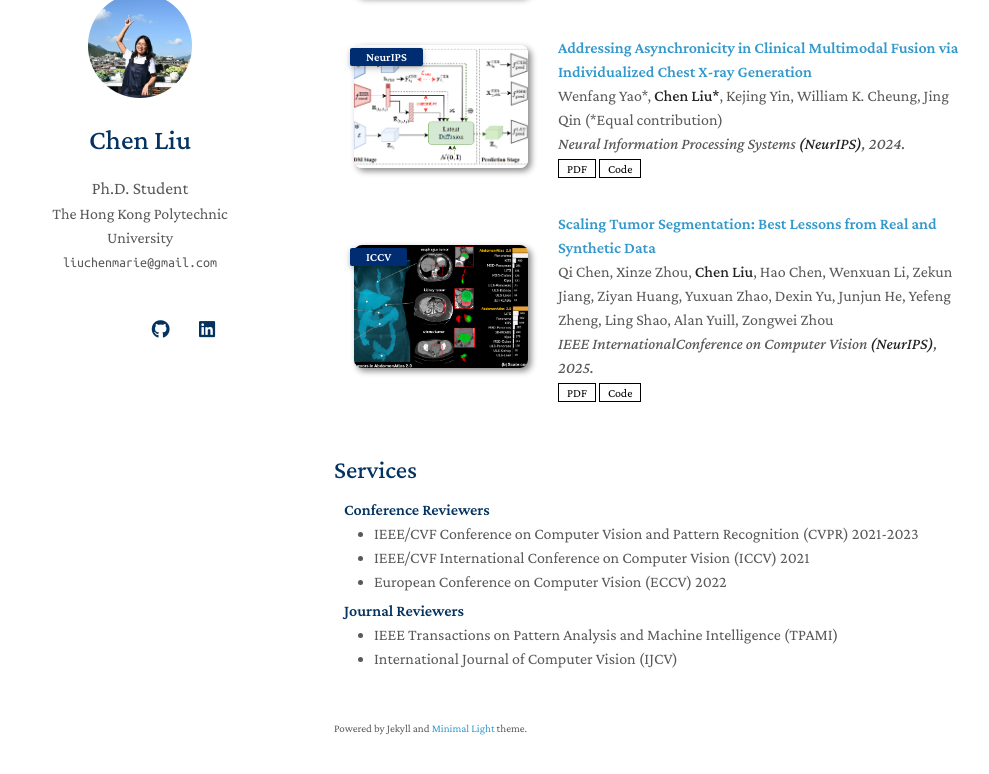
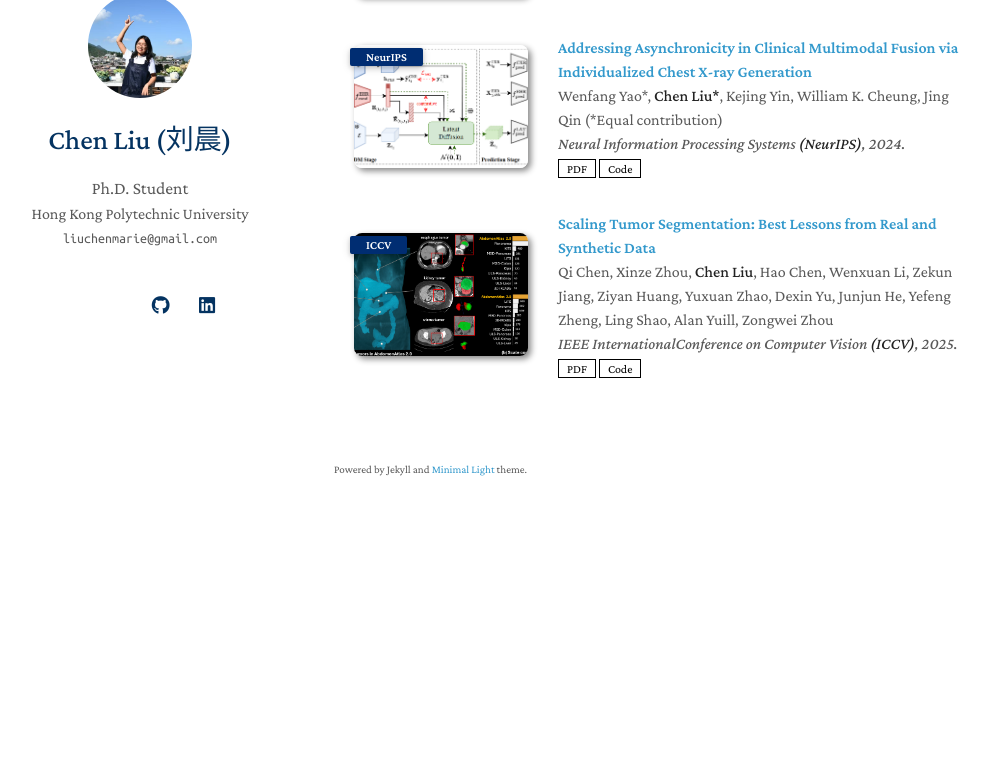
Before and after one commit to Chenliu-svg/Chenliu-svg.github.io, a Jekyll site: the page built from index.md, in a window 1280 px wide and 900 px high, scrolled down 646 px, cut to the strip 91-865 px from the top of the window. Shown: the whole strip, without its empty margins (136-1125 px from the left). Built offline with Jekyll 4.4.1, drawn with Linux system fonts in a browser that asks for light colours; a style sheet for code colours, icons or effects is not loaded; our own code applies the rules of GitHub Pages for plain Markdown files; after the commit the page ends 1287 px from its top, so only the background shows below that.

Commit message:
first commit

```diff
--- a/_config.yml
+++ b/_config.yml
@@ -1,7 +1,7 @@
 # Basic Information
-title: Chen Liu
+title: Chen Liu (刘晨)
 position: Ph.D. Student
-affiliation: The Hong Kong Polytechnic University
+affiliation: Hong Kong Polytechnic University
 email: liuchenmarie@gmail.com
 
 # Search Engine Optimization (SEO)
@@ -13,7 +13,7 @@ canonical: https://minimal-light-theme.yliu.me/
 # Links
 # If you don't need one of them, you may delete the corresponding line.
 google_scholar: https://scholar.google.com/citations?user=i938yiEAAAAJ&hl=en
-cv_link: assets/files/curriculum_vitae.pdf
+cv_link: assets/files/CV_2025_11_09.pdf
 github_link: https://github.com/Chenliu-svg
 linkedin: https://www.linkedin.com/in/chenliukukuku/?locale=en_US
 
--- a/_data/publications.yml
+++ b/_data/publications.yml
@@ -6,6 +6,7 @@ main:
     conference: Neural Information Processing Systems <strong>(NeurIPS)</strong>, 2025.
     pdf: https://arxiv.org/pdf/2510.11112
     code: https://github.com/Chenliu-svg/DiPro
+    slides: https://github.com/Chenliu-svg/DiPro/blob/master/figures/DiPro_slides.pdf
     # bibtex: https://bib.yliu.me/MICCAI23.txt
     image: ./assets/img/DiPro_poster.png
     notes: Spotlight(~3%)
@@ -16,6 +17,7 @@ main:
     conference: Neural Information Processing Systems <strong>(NeurIPS)</strong>, 2024.
     pdf: https://arxiv.org/pdf/2410.17918
     code: https://github.com/Chenliu-svg/DDL-CXR
+    slides: https://neurips.cc/media/neurips-2024/Slides/93285.pdf
     # page: https://class-il.mpi-inf.mpg.de/mnemonics/
     # bibtex: https://class-il.mpi-inf.mpg.de/mnemonics/
     # notes: Oral Presentation
@@ -24,7 +26,7 @@ main:
   - title: "Scaling Tumor Segmentation: Best Lessons from Real and Synthetic Data"
     authors: Qi Chen, Xinze Zhou, <strong>Chen Liu</strong>, Hao Chen, Wenxuan Li, Zekun Jiang, Ziyan Huang, Yuxuan Zhao, Dexin Yu, Junjun He, Yefeng Zheng, Ling Shao, Alan Yuill, Zongwei Zhou
     conference_short: ICCV
-    conference: IEEE InternationalConference on Computer Vision <strong>(NeurIPS)</strong>, 2025.
+    conference: IEEE InternationalConference on Computer Vision <strong>(ICCV)</strong>, 2025.
     pdf: https://openaccess.thecvf.com/content/ICCV2025/papers/Chen_Scaling_Tumor_Segmentation_Best_Lessons_from_Real_and_Synthetic_Data_ICCV_2025_paper.pdf
     code: ttps://github.com/BodyMaps/AndomenAtlas2.0
     # page: https://class-il.mpi-inf.mpg.de/mnemonics/
--- a/index.md
+++ b/index.md
@@ -32,4 +32,4 @@ Outside research, I enjoy running, playing volleyball, hiking, and spending time
 
 {% include_relative _includes/publications.md %}
 
-{% include_relative _includes/services.md %}
+<!-- {% include_relative _includes/services.md %} -->
```
Also changed, not shown: 2 other files.
